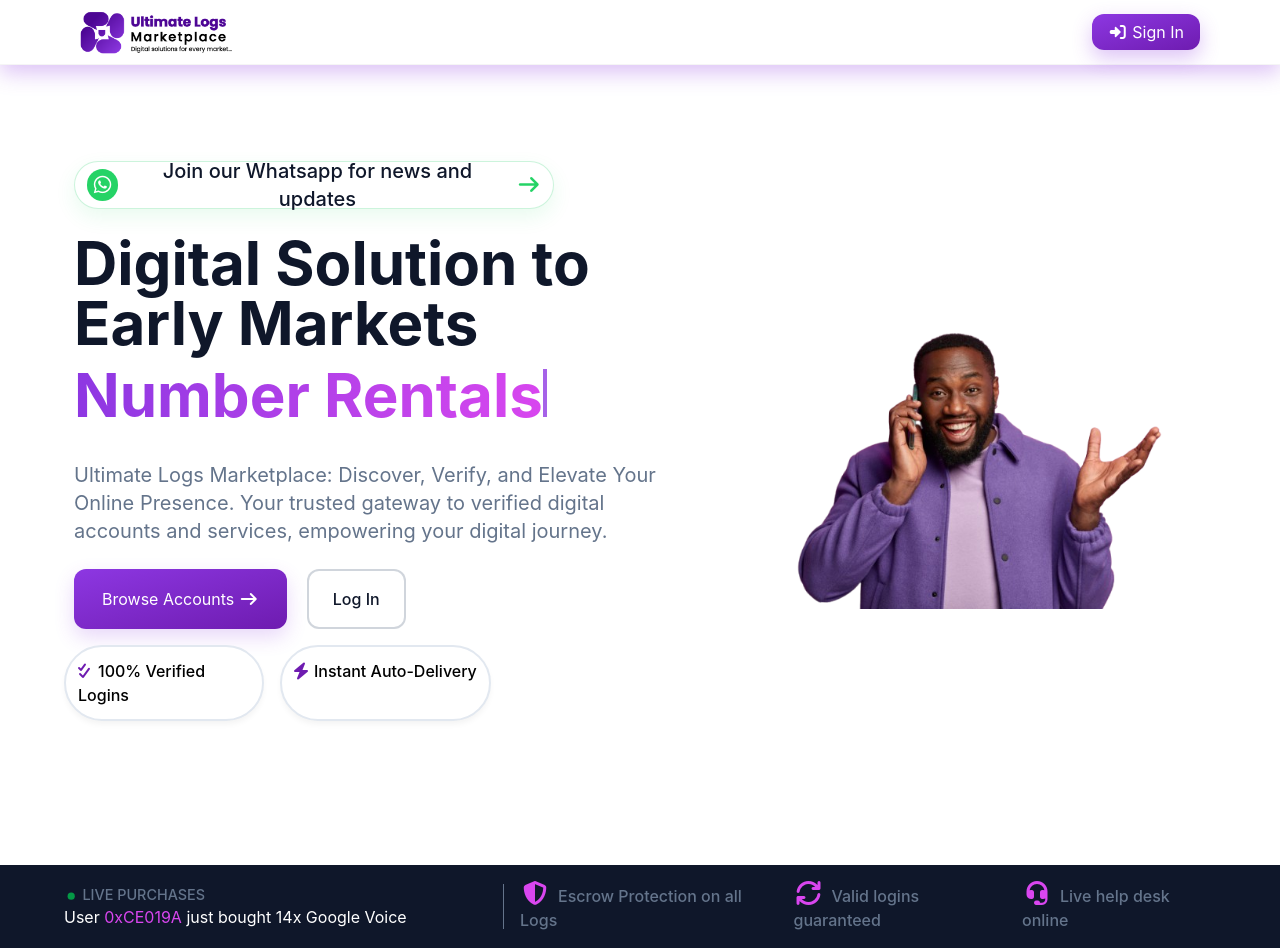
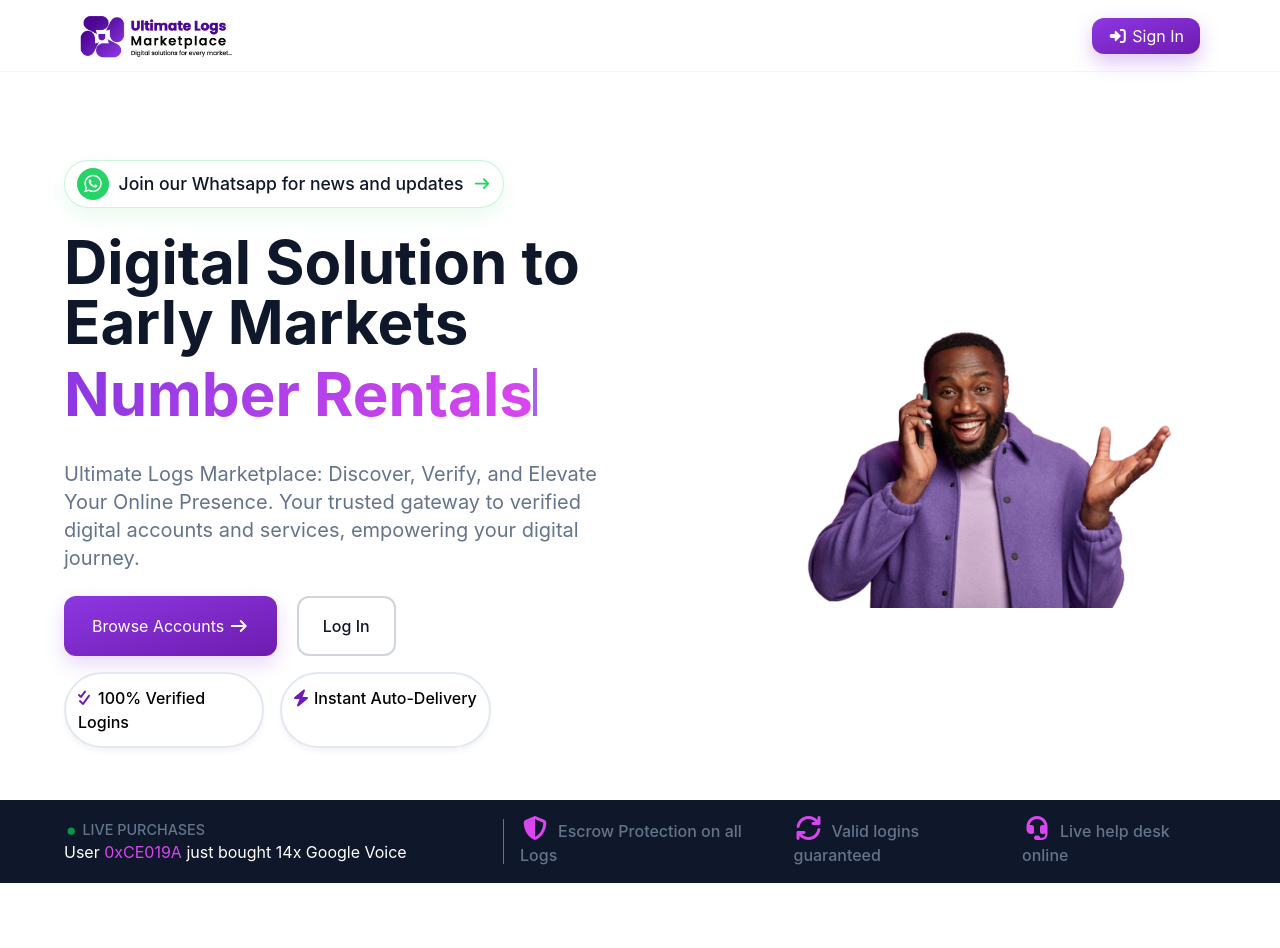
Before and after one commit to Daveed-dev/Ultimate-Logs-Marketplace, a React (Vite) app in the folder Vite-Frontend/: page / in a window 1280 px wide. After the commit the page ends 883 px from the top, so only its background shows below. Built offline with nearby package versions, Linux system fonts and the light colour scheme.

Commit message:
updated header and navbar

```diff
--- a/Vite-Frontend/src/Home-component/header.jsx
+++ b/Vite-Frontend/src/Home-component/header.jsx
@@ -48,25 +48,26 @@
   ]);
 
   // const user = ['0xCE019A', '0x37C773', ' 0xCBE890', ' 0x55323C'];
+
   return (
     <>
-      <header className='min-h-screen bg-white pt-20 lg:pt-24 pb-16 px-4 md:px-16'>
+      <header className='min-h-[100vh] bg-white pt-40 pb-16 px-4 md:px-16'>
         <section
-          className={`lg:flex justify-between gap-8  transition-all duration-1000 ease-out ${isVisible ? 'translate-y-0 opacity-100' : 'translate-y-10 opacity-0'}`}
+          className={` lg:flex justify-between gap-8 xl:gap-30  transition-all duration-1000 ease-in ${isVisible ? '' : ''}`}
           ref={ref}
         >
           <div className='max-w-150 mx-auto'>
             <a
               href='#'
-              className='py-3 px-3 h-16 md:h-12 md:w-120 border-green-500/20 hover:border-green-500/50 border rounded-full flex justify-between items-center text-xl bg-[var(--cl-white)] gap-2 hover:-translate-y-1 transition-transform duration-300 shadow-[0_8px_20px_rgba(37,211,102,0.1)]  hover:shadow-[0_8px_20px_rgba(37,211,102,0.2)] mx-auto lg:mx-0'
+              className='py-3 px-3 h-16 md:h-12 md:w-110 border-green-500/20 hover:border-green-500/50 border rounded-full flex justify-between items-center text-xl bg-[var(--cl-white)] gap-2 hover:-translate-y-1 transition-transform duration-300 shadow-[0_8px_20px_rgba(37,211,102,0.1)]  hover:shadow-[0_8px_20px_rgba(37,211,102,0.2)] mx-auto lg:mx-0'
             >
               <span className='w-8 h-8 rounded-full bg-[#25D366] flex items-center justify-center'>
                 <i className='fa-brands fa-whatsapp text-white'></i>
               </span>
-              <span className='text-[var(--dark)] text-center text-[1.1rem] md:text-[1.25rem] font-medium'>
+              <span className='text-[var(--dark)] text-center text-[1rem] md:text-[1.1rem] font-medium'>
                 Join our Whatsapp for news and updates
               </span>
-              <i className='fa-solid fa-arrow-right text-[#25D366] text-[0.8rem] md:text-xl'></i>
+              <i className='fa-solid fa-arrow-right text-[#25D366] text-[0.8rem] md:text-[0.9rem]'></i>
             </a>
 
             <h1 className='pt-6 text-[var(--dark)] text-[2.5rem]/12 font-bold md:text-6xl text-center lg:text-left'>
@@ -93,7 +94,7 @@
               </button>
             </div>
           </div>
-          <div className='mt-8 lg:mt-0 pt-8 lg:pt-32 shadow-[var(--shadow-md)] w-80 md:w-100 lg:w-120 mx-auto rounded-2xl lg:shadow-none'>
+          <div className='mt-8 lg:mt-0 pt-8 lg:pt-32 shadow-[var(--shadow-md)] w-80 md:w-100 xl:w-140 mx-auto rounded-2xl lg:shadow-none'>
             <div className='w-80 md:w-120 lg:w-120'>
               <img
                 src='/images/heroImg.png'
@@ -104,7 +105,7 @@
           </div>
         </section>
         <div
-          className={`md:flex gap-4 w-fit mx-auto lg:mx-0 transition-all duration-1000 ease-out ${isBadgesVisible ? 'translate-y-4' : 'translate-y-20'}`}
+          className={`md:flex gap-4 w-fit mx-auto lg:mx-0 transition-all duration-1000 ease-out ${isBadgesVisible ? 'translate-y-4 opacity-100' : 'translate-y-20 opacity-0'}`}
           ref={badgesRef}
         >
           <p className='bg-white p-3 rounded-full border-2 font-medium border-[var(--border)] shadow-[var(--shadow-sm)] max-w-50'>
@@ -117,7 +118,7 @@
           </p>
         </div>
       </header>
-      <section className='bg-[var(--dark)] py-4 lg:flex justify-between items-center gap-2 px-8 xl:px-16'>
+      <section className='bg-[var(--dark)] py-4 lg:flex justify-between items-center gap-2 px-4 xl:px-16'>
         <div className='border-b-[0.02rem] lg:border-b-0 lg:border-r border-[var(--gray)] lg:min-w-90 xl:min-w-110 text-center md:text-left pb-3 lg:pb-0'>
           <p className='uppercase text-[var(--gray)] font-medium text-[0.9rem] text-center md:text-left'>
             <GoDotFill className='inline-block text-green-500 animate-pulse transition-all duration-300 mr-1' />
--- a/Vite-Frontend/src/Home-component/navbar.jsx
+++ b/Vite-Frontend/src/Home-component/navbar.jsx
@@ -1,15 +1,30 @@
-import React from 'react';
+import React, { useState, useEffect } from 'react';
 
 const Navbar = () => {
+  const [isFixed, setIsFixed] = useState(false);
+
+  useEffect(() => {
+    window.scrollTo(0, 0);
+  }, []);
+
+  useEffect(() => {
+    const handleScroll = () => {
+      setIsFixed(window.scrollY >= 50);
+    };
+
+    window.addEventListener('scroll', handleScroll);
+    return () => window.removeEventListener('scroll', handleScroll);
+  }, []);
+
   return (
-    <>
-      <nav className='h-12 lg:h-16 flex justify-between bg-white/90 backdrop-blur-[12px] border-b border-black/4 items-center  px-4 lg:px-20 py-8 shadow-[0px_8px_20px_rgba(141,55,226,0.3)]'>
-        <img src='/images/logo.png' alt='Logo' className='h-10 lg:h-11' />
-        <button className='px-4 py-1.5 text-white bg-gradient-to-br from-[var(--light-pur)] to-[var(--dark-pur)] rounded-xl shadow-[0px_8px_20px_rgba(141,55,226,0.3)] hover:-translate-y-1 hover:shadow-[0px_8px_20px_rgba(141,55,226,0.6)] transition-transform duration-300'>
-          <i className='fa-solid fa-right-to-bracket'></i> Sign In
-        </button>
-      </nav>
-    </>
+    <nav
+      className={`h-18 flex justify-between bg-white/90 backdrop-blur-[12px] border-b border-black/4 items-center px-4 lg:px-20 py-2 z-100 fixed top-0 left-0 w-full transition-transform duration-300 ${isFixed ? 'shadow-sm ' : ''}`}
+    >
+      <img src='/images/logo.png' alt='Logo' className='h-10 lg:h-11' />
+      <button className='px-4 py-1.5 text-white bg-gradient-to-br from-[var(--light-pur)] to-[var(--dark-pur)] rounded-xl shadow-[0px_8px_20px_rgba(141,55,226,0.3)] hover:-translate-y-1 hover:shadow-[0px_8px_20px_rgba(141,55,226,0.6)] transition-transform duration-300'>
+        <i className='fa-solid fa-right-to-bracket'></i> Sign In
+      </button>
+    </nav>
   );
 };
 
--- a/Vite-Frontend/src/Modules/Home.jsx
+++ b/Vite-Frontend/src/Modules/Home.jsx
@@ -1,4 +1,4 @@
-import React from 'react';
+import React, { useEffect } from 'react';
 import Navbar from '../Home-component/navbar';
 import Header from '../Home-component/header';
 
```
